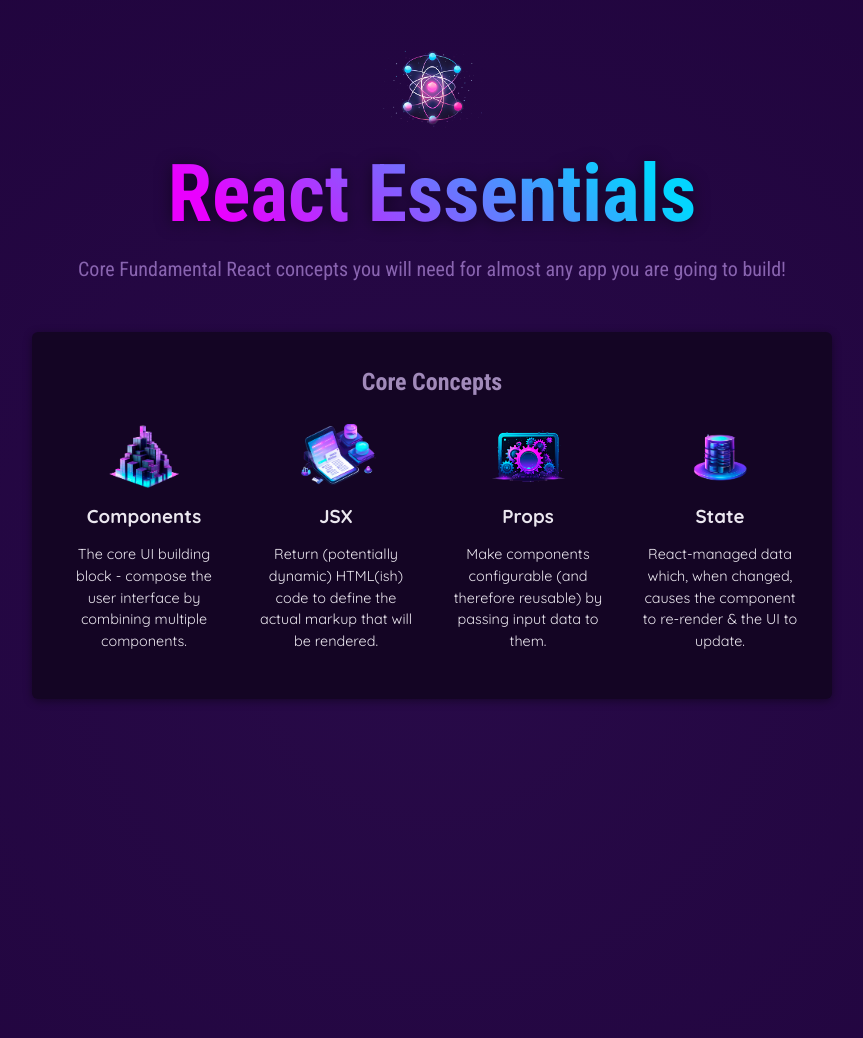
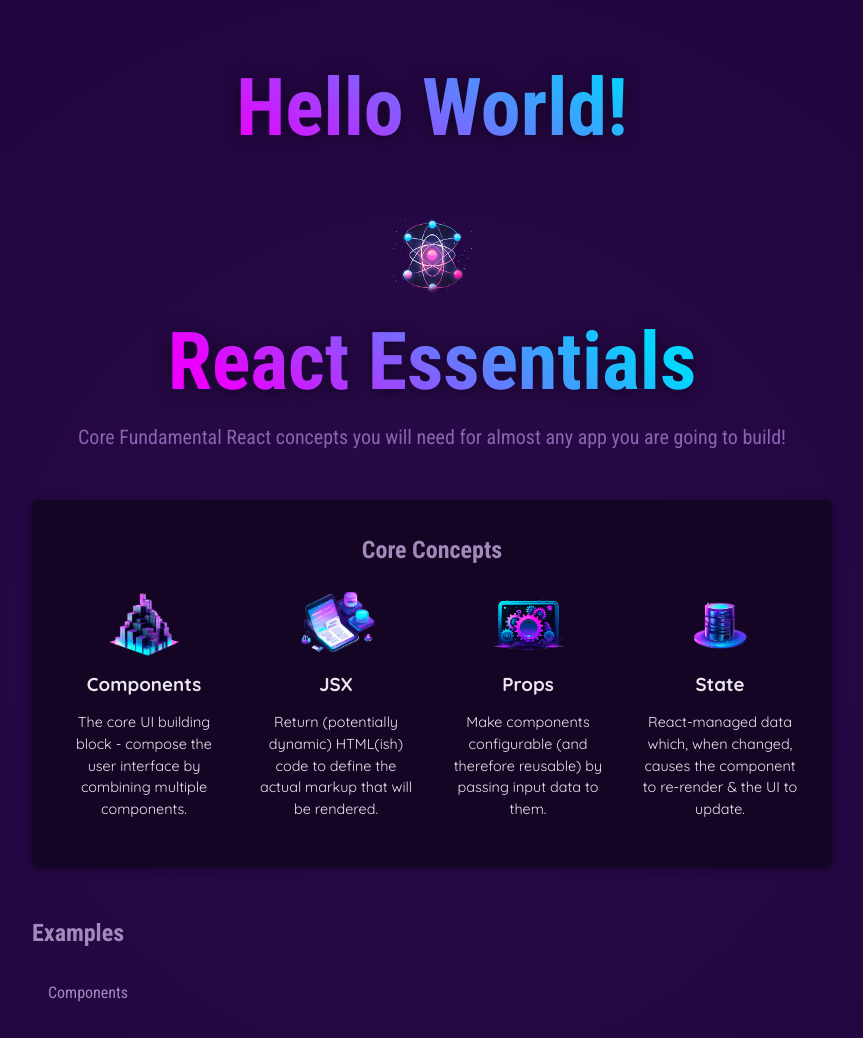
Before and after one commit to Aroundhead/React-Practice, a React (Vite) app: page / in a window 1280 px wide. Shown: the top 1038 px of the page, without its empty margins (208-1071 px from the left). Built offline with nearby package versions, Linux system fonts and the light colour scheme.

Commit message:
Custom components I

```diff
--- a/src/App.jsx
+++ b/src/App.jsx
@@ -1,8 +1,8 @@
 import React from 'react';
 import CoreConcept from './components/CoreConcept.jsx';
 import { CORE_CONCEPTS } from './data.js';
-import Header from './components/Header.jsx';
-
+import Header from './components/Header/Header.jsx';
+import TabButton from './components/TabButton.jsx';
 
 
 
@@ -10,6 +10,7 @@
 function App() {
   return (
     <div>
+      <header><h1>Hello World!</h1></header>
       <Header/>
       <main>
         <section id="core-concepts">
@@ -23,6 +24,14 @@
         <CoreConcept {...CORE_CONCEPTS[3]}/>
         </ul>
         </section>
+        <section id="examples">
+          <h2>Examples</h2>
+          <menu>
+          <TabButton>Components</TabButton>
+          <TabButton></TabButton>
+          <TabButton></TabButton>
+            </menu>
+        </section>
       </main>
     </div>
   );
--- /dev/null
+++ b/src/components/Header/Header.css
@@ -0,0 +1,27 @@
+header {
+    text-align: center;
+    margin: 3rem 0;
+  }
+
+header img {
+    height: 5rem;
+    width: 10rem;
+    object-fit: cover;
+}
+
+header h1 {
+    margin: 0;
+    font-family: "Roboto Condensed", sans-serif;
+    font-size: 5rem;
+    background: linear-gradient(40deg, #ea00ff, #ea00ff, #03d5ff, #03d5ff);
+    -webkit-background-clip: text;
+    -webkit-text-fill-color: transparent;
+    filter: drop-shadow(0 2px 8px rgba(0, 0, 0, 0.5));
+}
+
+  header p {
+    margin: 0;
+    font-size: 1.25rem;
+    color: #8964b0;
+    font-family: "Roboto Condensed", sans-serif;
+  }
--- /dev/null
+++ b/src/components/TabButton.jsx
@@ -0,0 +1,3 @@
+export default function TabButton({children}){
+    return <li><button>{children} </button></li>
+}
```
Also changed, not shown: src/components/Header/Header.jsx (renamed from src/components/Header.jsx, +4 -3 lines).
